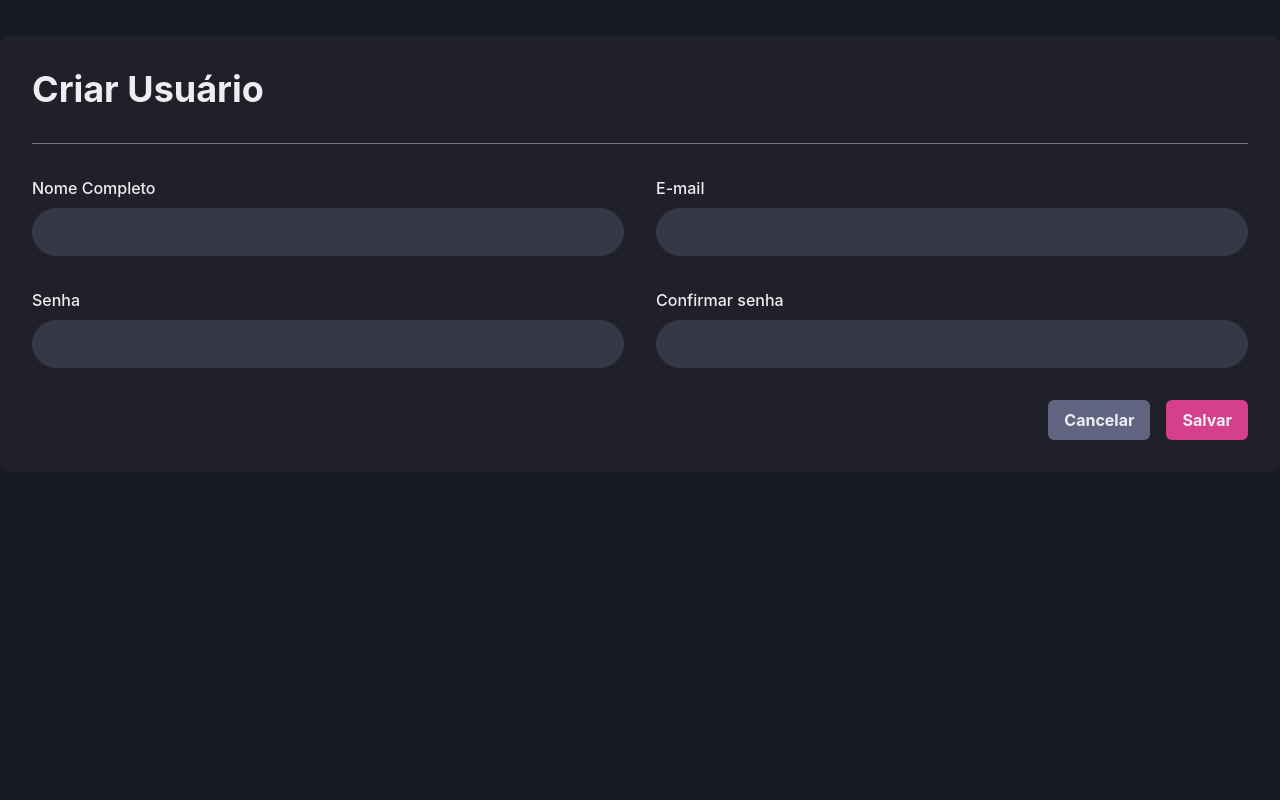
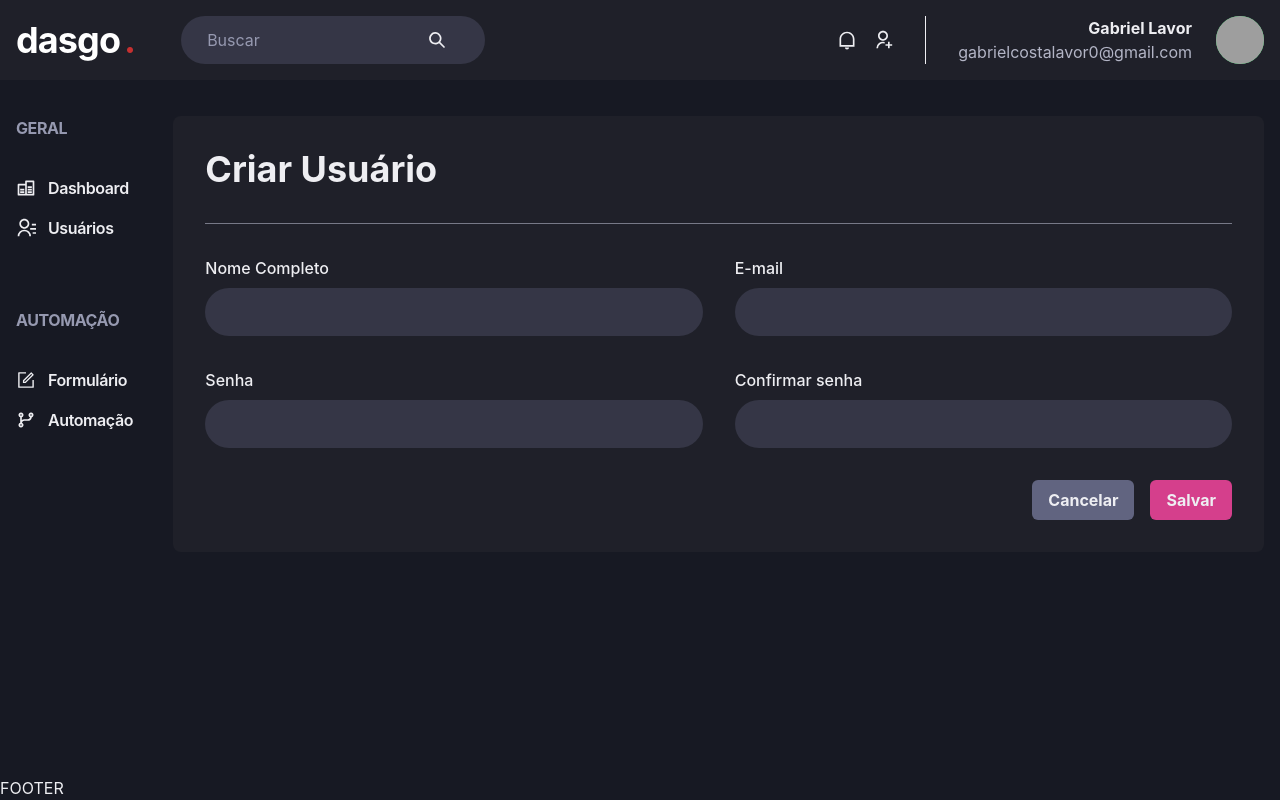
Before and after one commit to GabrielCostaLavor/dashgo, a Next.js app: page /users/create in a window 1280 px wide. Built offline with nearby package versions, Linux system fonts and the light colour scheme; grey boxes are pictures that could not be loaded.

Commit message:
Layout pagina de criação

```diff
--- a/src/pages/users/create.tsx
+++ b/src/pages/users/create.tsx
@@ -1,15 +1,26 @@
-import { Box, Button, Divider, Flex, Heading, SimpleGrid, Stack, Text } from "@chakra-ui/react";
+import { Box, Button, Container, Divider, Flex, Grid, GridItem, Heading, SimpleGrid, Stack, Text } from "@chakra-ui/react";
+import Link from "next/link";
+import { Aside } from "../../components/Aside";
+import { Footer } from "../../components/Footer";
 import { InputComponent } from "../../components/Form/Input";
+import { Header } from "../../components/Header";
 
-export default function (){
-    return(
-    <Box  as='main' w='100%' my='9' height=  'auto'>
-        <Box p='8' bg='gray.800' borderRadius={'lg'}>
+export default function () {
+    return (
+        <Grid h='100vh' templateRows='auto 1fr auto' templateColumns='auto'>
+            <GridItem colSpan={1} rowSpan={1}>
+                <Header />
+            </GridItem>
+            <GridItem colSpan={1} rowSpan={1}>
+                <Container maxW='container.xl' display='flex' height='100%'>
+                    <Aside/>
+                    <Box as='main' w='100%' my='9' height='auto'>
+                        <Box p={['4', '6', '8']} bg='gray.800' borderRadius={'lg'}>
                             <Heading>Criar  Usuário</Heading>
-            <Divider my={8}/>
+                            <Divider my={['4', '6', '8']} />
                             <Box>
-                <Stack spacing={8}>
-                <SimpleGrid minChildWidth='240px' w='100%' spacing='8'>
+                                <Stack spacing={['4', '6','8']}>
+                                    <SimpleGrid minChildWidth='240px' w='100%' spacing={['4', '6','8']}>
                                         <Box>
                                             <InputComponent name="text" label="Nome Completo" />
                                         </Box>
@@ -17,7 +28,7 @@ export default function (){
                                             <InputComponent name="email" type='email' label="E-mail" />
                                         </Box>
                                     </SimpleGrid>
-                <SimpleGrid minChildWidth='240px' w='100%' spacing='8'>
+                                    <SimpleGrid minChildWidth='240px' w='100%' spacing={['4', '6','8']}>
                                         <Box>
                                             <InputComponent name="text" label="Senha" type='password' />
                                         </Box>
@@ -25,13 +36,22 @@ export default function (){
                                             <InputComponent name="email" type='password' label="Confirmar senha" />
                                         </Box>
                                     </SimpleGrid>
-                <Flex justifyContent={'end'}>
-                    <Button bg='gray.500' fontWeight='bold'>Cancelar</Button>
+                                    <Flex justifyContent={'end'} py={['3', '0']}>
+                                        <Link href='/users' passHref>
+                                            <Button as='a' bg='gray.500' fontWeight='bold'>Cancelar</Button>
+                                        </Link>
                                         <Button ml={'4'} bg={'pink.500'} fontWeight='bold'>Salvar</Button>
                                     </Flex>
                                 </Stack>
                             </Box>
                         </Box>
                     </Box>
+                </Container>
+
+            </GridItem>
+            <GridItem colSpan={1} rowSpan={1}>
+                <Footer />
+            </GridItem>
+        </Grid>
     )
 }
```
Lines whose indentation alone changed are shown as unchanged.
